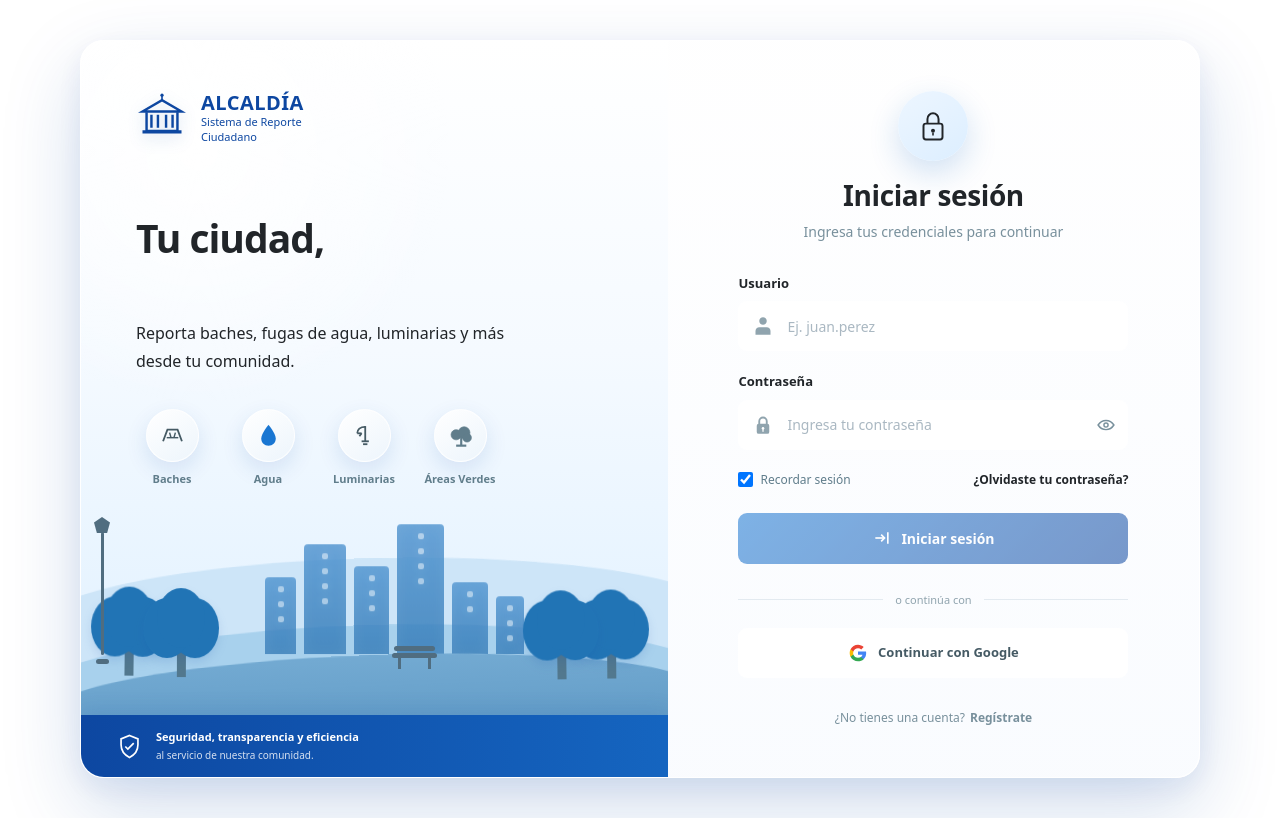
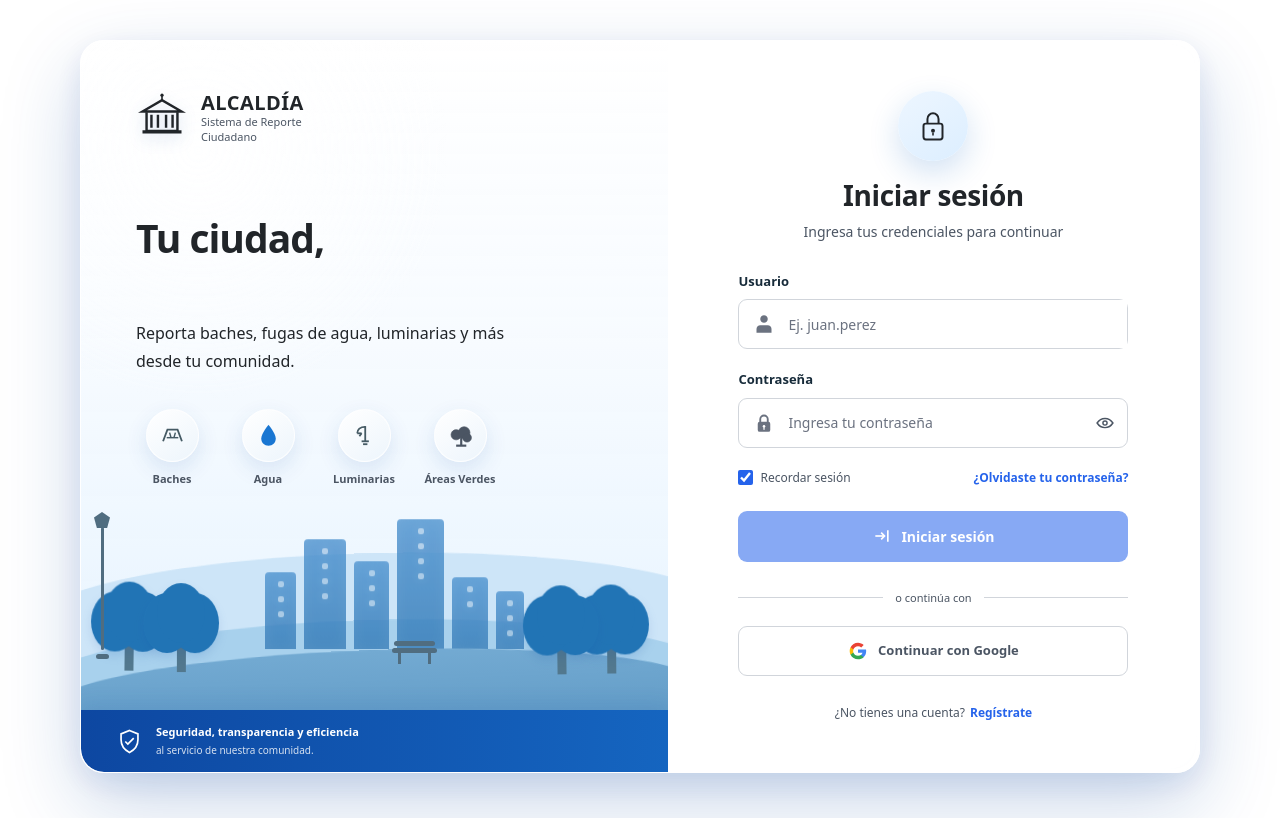
Before and after one commit to marcosmontenegro-2025031/ProyectoFinalBim4, an Angular app in the folder CivicFix/Frontend/: page /login in a window 1280 px wide. Built offline with nearby package versions, Linux system fonts and the light colour scheme.

Commit message:
fix: Se modifico el diseño

```diff
--- a/CivicFix/Frontend/src/app/components/login-usuario/login-usuario.css
+++ b/CivicFix/Frontend/src/app/components/login-usuario/login-usuario.css
@@ -38,25 +38,8 @@ body {
   color: var(--text);
   -webkit-font-smoothing: antialiased;
   -moz-osx-font-smoothing: grayscale;
-    background:
-        radial-gradient(
-            circle at 10% 15%,
-            rgba(33, 150, 243, .22),
-            transparent 30%
-        ),
-        radial-gradient(
-            circle at 90% 80%,
-            rgba(21, 101, 192, .20),
-            transparent 32%
-        ),
-        linear-gradient(
-            135deg,
-            #EAF3FF 0%,
-            #F5F9FD 45%,
-            #DCEBFA 100%
-        );
-    background-size: 140% 140%;
-    animation: backgroundMove 12s ease-in-out infinite alternate;
+  background: #DCEBFA;
+  overflow-x: hidden;
 }
 
 button,
@@ -64,23 +47,34 @@ input {
   font: inherit;
 }
 
-/* =========================================
-   LAYOUT BASE DE LA PÁGINA
-   (antes solo existía dentro de los @media;
-   faltaba la regla base que centra la tarjeta)
-========================================= */
+.background-video {
+  position: fixed;
+  top: 0;
+  left: 0;
+  width: 100vw;
+  height: 100vh;
+  object-fit: cover;
+  z-index: -2;
+  pointer-events: none;
+}
+
+.background-overlay {
+  position: fixed;
+  inset: 0;
+  z-index: -1;
+  pointer-events: none;
+  background: rgba(0, 0, 0, 0.12);
+}
 
 .page {
+  position: relative;
+  z-index: 1;
   min-height: 100vh;
   display: flex;
   align-items: center;
   justify-content: center;
   padding: 40px;
 }
-
-/* =========================================
-   FONDO DECORATIVO
-========================================= */
 
 body::before,
 body::after {
@@ -97,14 +91,14 @@ body::after {
 body::before {
   top: -100px;
   left: -80px;
-    background: rgba(33, 150, 243, .16);
+  background: rgba(33, 150, 243, 0.12);
   animation: floatingBlob 9s ease-in-out infinite;
 }
 
 body::after {
   right: -100px;
   bottom: -100px;
-    background: rgba(13, 71, 161, .14);
+  background: rgba(13, 71, 161, 0.10);
   animation: floatingBlob 11s ease-in-out infinite reverse;
 }
 
@@ -112,16 +106,17 @@ body::after {
   width: min(100%, 1120px);
   min-height: 680px;
   display: grid;
-    grid-template-columns: 1.05fr .95fr;
+  grid-template-columns: 1.05fr 0.95fr;
   overflow: hidden;
-    background: rgba(255, 255, 255, .90);
-    border: 1px solid rgba(255, 255, 255, .8);
+  background: rgba(255, 255, 255, 0.88);
+  border: 1px solid rgba(255, 255, 255, 0.8);
   border-radius: 24px;
   box-shadow:
-        0 30px 80px rgba(13, 71, 161, .18),
-        0 10px 30px rgba(13, 71, 161, .08);
-    backdrop-filter: blur(14px);
-    animation: cardAppear .8s cubic-bezier(.22, 1, .36, 1);
+    0 30px 80px rgba(13, 71, 161, 0.22),
+    0 10px 30px rgba(13, 71, 161, 0.10);
+  backdrop-filter: blur(10px);
+  -webkit-backdrop-filter: blur(10px);
+  animation: cardAppear 0.8s cubic-bezier(0.22, 1, 0.36, 1);
 }
 
 .information-panel {
@@ -131,15 +126,17 @@ body::after {
   background:
     radial-gradient(
       circle at 20% 15%,
-            rgba(255, 255, 255, .95),
+      rgba(255, 255, 255, 0.92),
       transparent 32%
     ),
     linear-gradient(
       180deg,
-            #FFFFFF 0%,
-            #F5FAFF 42%,
-            #DCEFFF 100%
+      rgba(255, 255, 255, 0.88) 0%,
+      rgba(245, 250, 255, 0.82) 42%,
+      rgba(220, 239, 255, 0.78) 100%
     );
+  backdrop-filter: blur(8px);
+  -webkit-backdrop-filter: blur(8px);
 }
 
 .information-content {
@@ -151,9 +148,9 @@ body::after {
 .municipality-logo {
   display: flex;
   align-items: center;
-    color: #0D47A1;
+  color: var(--blue-dark);
   gap: 13px;
-    animation: slideFromLeft .8s ease both;
+  animation: slideFromLeft 0.8s ease both;
 }
 
 .logo-svg {
@@ -161,21 +158,15 @@ body::after {
   height: 52px;
   flex: 0 0 auto;
   color: var(--blue-dark);
-    filter:
-        drop-shadow(
-            0 5px 8px rgba(13, 71, 161, .16)
-        );
+  filter: drop-shadow(0 5px 8px rgba(13, 71, 161, 0.16));
   transition:
-        transform .3s ease,
-        filter .3s ease;
+    transform 0.3s ease,
+    filter 0.3s ease;
 }
 
 .municipality-logo:hover .logo-svg {
   transform: translateY(-4px) rotate(-3deg);
-    filter:
-        drop-shadow(
-            0 9px 15px rgba(13, 71, 161, .24)
-        );
+  filter: drop-shadow(0 9px 15px rgba(13, 71, 161, 0.24));
 }
 
 .municipality-name {
@@ -187,23 +178,19 @@ body::after {
 .municipality-name strong {
   color: var(--blue-dark);
   font-size: 20px;
-    letter-spacing: .5px;
+  letter-spacing: 0.5px;
 }
 
 .municipality-name span {
-    color: var(--text-secondary);
+  color: #4b5563;
   font-size: 11px;
   line-height: 1.35;
 }
-
-/* =========================================
-   HERO
-========================================= */
 
 .hero-copy {
   margin-top: 72px;
   max-width: 440px;
-    animation: slideFromLeft .9s .12s ease both;
+  animation: slideFromLeft 0.9s 0.12s ease both;
 }
 
 .hero-copy h1 {
@@ -236,16 +223,12 @@ body::after {
   line-height: 1.7;
 }
 
-/* =========================================
-   CATEGORÍAS
-========================================= */
-
 .categories {
   display: flex;
   align-items: flex-start;
   gap: 24px;
   margin-top: 34px;
-    animation: slideFromLeft .9s .25s ease both;
+  animation: slideFromLeft 0.9s 0.25s ease both;
 }
 
 .category {
@@ -254,13 +237,13 @@ body::after {
   flex-direction: column;
   align-items: center;
   gap: 9px;
-    color: #607D8B;
+  color: #4b5563;
   font-size: 11px;
   font-weight: 600;
   white-space: nowrap;
   transition:
-        transform .3s ease,
-        color .3s ease;
+    transform 0.3s ease,
+    color 0.3s ease;
 }
 
 .category:hover {
@@ -282,19 +265,19 @@ body::after {
       #EDF5FC
     );
   color: #455A64;
-    border: 1px solid rgba(255, 255, 255, .8);
-    box-shadow:
-        0 8px 22px rgba(13, 71, 161, .12);
+  border: 1px solid rgba(255, 255, 255, 0.8);
+  box-shadow:
+    0 8px 22px rgba(13, 71, 161, 0.12);
   transition:
-        transform .3s ease,
-        box-shadow .3s ease,
-        background .3s ease;
+    transform 0.3s ease,
+    box-shadow 0.3s ease,
+    background 0.3s ease;
 }
 
 .category:hover .category-icon {
   transform: scale(1.08);
   box-shadow:
-        0 12px 28px rgba(21, 101, 192, .22);
+    0 12px 28px rgba(21, 101, 192, 0.22);
   background: #FFFFFF;
 }
 
@@ -307,8 +290,6 @@ body::after {
   color: #1976D2;
 }
 
-/* .green-icon: se quitaron los !important, ya que no
-   existe ninguna regla con mayor especificidad que compita */
 .category-icon.green-icon {
   color: var(--green);
 }
@@ -322,10 +303,6 @@ body::after {
   stroke: currentColor;
   fill: currentColor;
 }
-
-/* =========================================
-   ESCENA CIUDAD
-========================================= */
 
 .city-scene {
   position: absolute;
@@ -360,10 +337,6 @@ body::after {
     cityFloat 6s ease-in-out infinite alternate;
 }
 
-/* =========================================
-   COLINAS
-========================================= */
-
 .city-hill {
   position: absolute;
   left: -10%;
@@ -384,10 +357,6 @@ body::after {
   background: #A8D1ED;
   transform: rotate(2deg);
 }
-
-/* =========================================
-   EDIFICIOS
-========================================= */
 
 .buildings {
   position: absolute;
@@ -411,10 +380,10 @@ body::after {
       #4B91CF,
       #347AB7
     );
-    opacity: .82;
+  opacity: 0.82;
   border-radius: 4px 4px 0 0;
   box-shadow:
-        inset 0 0 15px rgba(255, 255, 255, .08);
+    inset 0 0 15px rgba(255, 255, 255, 0.08);
 }
 
 .building-a {
@@ -446,8 +415,6 @@ body::after {
   width: 28px;
   height: 58px;
 }
-
-/* Ventanas */
 
 .building span {
   position: relative;
@@ -455,17 +422,13 @@ body::after {
   width: 6px;
   height: 6px;
   margin: 9px auto 0;
-    background: rgba(255, 255, 255, .72);
+  background: rgba(255, 255, 255, 0.72);
   border-radius: 2px;
   box-shadow:
-        0 0 8px rgba(255, 255, 255, .25);
+    0 0 8px rgba(255, 255, 255, 0.25);
   animation:
     windowBlink 4s ease-in-out infinite;
 }
-
-/* =========================================
-   ÁRBOLES
-========================================= */
 
 .tree {
   position: absolute;
@@ -488,7 +451,7 @@ body::after {
     14px 10px 0 #2174B5;
   filter:
     drop-shadow(
-            0 5px 5px rgba(13, 71, 161, .12)
+      0 5px 5px rgba(13, 71, 161, 0.12)
     );
 }
 
@@ -505,25 +468,21 @@ body::after {
 
 .tree-two {
   left: 76px;
-    transform: scale(.75);
-    animation-delay: -.8s;
+  transform: scale(0.75);
+  animation-delay: -0.8s;
 }
 
 .tree-three {
   right: 33px;
-    transform: scale(.95);
+  transform: scale(0.95);
   animation-delay: -1.5s;
 }
 
 .tree-four {
   right: 83px;
-    transform: scale(.72);
+  transform: scale(0.72);
   animation-delay: -2s;
 }
-
-/* =========================================
-   LÁMPARA
-========================================= */
 
 .street-lamp {
   position: absolute;
@@ -571,14 +530,9 @@ body::after {
       18% 100%,
       0 35%
     );
-    /* usa la variable --yellow en vez del valor hardcodeado */
-    box-shadow:
-        0 0 20px rgba(249, 168, 37, .35);
-}
-
-/* =========================================
-   BANCA
-========================================= */
+  box-shadow:
+    0 0 20px rgba(249, 168, 37, 0.35);
+}
 
 .bench {
   position: absolute;
@@ -628,10 +582,6 @@ body::after {
 .leg-right {
   right: 6px;
 }
-
-/* =========================================
-   TERRENO
-========================================= */
 
 .ground {
   position: absolute;
@@ -650,10 +600,6 @@ body::after {
   transform: rotate(-2deg);
 }
 
-/* =========================================
-   FOOTER
-========================================= */
-
 .information-footer {
   position: absolute;
   z-index: 30;
@@ -665,7 +611,7 @@ body::after {
   align-items: center;
   gap: 11px;
   padding: 0 32px;
-    color: white;
+  color: #FFFFFF;
   background:
     linear-gradient(
       90deg,
@@ -673,7 +619,7 @@ body::after {
       #1565C0
     );
   box-shadow:
-        0 -5px 20px rgba(13, 71, 161, .12);
+    0 -5px 20px rgba(13, 71, 161, 0.12);
 }
 
 .footer-shield {
@@ -703,36 +649,25 @@ body::after {
 
 .footer-text span {
   font-size: 10px;
-    opacity: .82;
-}
-
-/* =========================================
-   LOGIN PANEL
-========================================= */
+  opacity: 0.82;
+}
 
 .login-panel {
   display: flex;
   align-items: center;
   justify-content: center;
   padding: 50px 65px;
-    background:
-        linear-gradient(
-            180deg,
-            rgba(255, 255, 255, .98),
-            rgba(250, 252, 255, .98)
-        );
+  background: rgba(255, 255, 255, 0.94);
+  backdrop-filter: blur(12px);
+  -webkit-backdrop-filter: blur(12px);
 }
 
 .login-card {
   width: 100%;
   max-width: 390px;
   animation:
-        slideFromRight .8s cubic-bezier(.22, 1, .36, 1);
-}
-
-/* =========================================
-   ICONO SEGURIDAD
-========================================= */
+    slideFromRight 0.8s cubic-bezier(0.22, 1, 0.36, 1);
+}
 
 .security-icon {
   width: 70px;
@@ -750,7 +685,7 @@ body::after {
       #DCEEFF
     );
   box-shadow:
-        0 10px 25px rgba(21, 101, 192, .12);
+    0 10px 25px rgba(21, 101, 192, 0.12);
   animation:
     iconPulse 3s ease-in-out infinite;
 }
@@ -759,10 +694,6 @@ body::after {
   width: 38px;
   height: 38px;
 }
-
-/* =========================================
-   TITULO LOGIN
-========================================= */
 
 .login-card h2 {
   color: var(--text);
@@ -770,31 +701,23 @@ body::after {
   font-size: 28px;
   line-height: 1.2;
   font-weight: 750;
-    letter-spacing: -.4px;
+  letter-spacing: -0.4px;
 }
 
 .login-subtitle {
   margin-top: 8px;
-    margin-bottom: 32px;
-    color: #78909C;
+  margin-bottom: 30px;
+  color: #4b5563;
   text-align: center;
   font-size: 14px;
   line-height: 1.5;
 }
 
-/* =========================================
-   FORMULARIO
-========================================= */
-
 .login-form {
   width: 100%;
 }
 
 .form-group {
-    /* FIX: sin position:relative aquí, .error-text (que es
-       position:absolute) se posicionaba respecto al viewport
-       en vez de respecto al campo, porque ningún ancestro
-       tenía position definido. */
   position: relative;
   margin-bottom: 21px;
 }
@@ -802,7 +725,7 @@ body::after {
 .form-group label {
   display: block;
   margin-bottom: 8px;
-    color: var(--text);
+  color: #172B3A;
   font-size: 13px;
   font-weight: 650;
 }
@@ -813,24 +736,24 @@ body::after {
   min-height: 50px;
   display: flex;
   align-items: center;
-    border: 1px solid var(--border);
+  border: 1px solid #d1d5db;
   border-radius: 9px;
   background: #FFFFFF;
   transition:
-        border-color .25s ease,
-        box-shadow .25s ease,
-        transform .25s ease;
+    border-color 0.2s ease,
+    box-shadow 0.2s ease,
+    transform 0.2s ease;
 }
 
 .input-wrapper:hover {
-    border-color: #B9CAD9;
+  border-color: #9ca3af;
 }
 
 .input-wrapper:focus-within {
-    border-color: var(--blue-primary);
-    box-shadow:
-        0 0 0 4px rgba(21, 101, 192, .09),
-        0 8px 20px rgba(21, 101, 192, .07);
+  border-color: #2563eb;
+  box-shadow:
+    0 0 0 4px rgba(37, 99, 235, 0.12),
+    0 8px 20px rgba(37, 99, 235, 0.08);
   transform: translateY(-1px);
 }
 
@@ -839,11 +762,11 @@ body::after {
   height: 20px;
   margin-left: 15px;
   flex: 0 0 auto;
-    color: #90A4AE;
+  color: #6b7280;
 }
 
 .input-wrapper:focus-within .input-icon {
-    color: var(--blue-primary);
+  color: #2563eb;
 }
 
 .input-wrapper input {
@@ -854,18 +777,14 @@ body::after {
   border: 0;
   outline: 0;
   color: var(--text);
-    background: transparent;
+  background: #FFFFFF;
   font-size: 14px;
 }
 
 .input-wrapper input::placeholder {
-    color: #AAB8C2;
+  color: #6b7280;
   opacity: 1;
 }
-
-/* =========================================
-   ERROR
-========================================= */
 
 .error-text {
   position: absolute;
@@ -875,12 +794,8 @@ body::after {
   font-size: 11px;
   font-weight: 500;
   animation:
-        errorAppear .25s ease;
-}
-
-/* =========================================
-   PASSWORD
-========================================= */
+    errorAppear 0.25s ease;
+}
 
 .password-button {
   width: 44px;
@@ -891,15 +806,15 @@ body::after {
   flex: 0 0 auto;
   border: 0;
   background: transparent;
-    color: #78909C;
+  color: #4b5563;
   cursor: pointer;
   transition:
-        color .2s ease,
-        transform .2s ease;
+    color 0.2s ease,
+    transform 0.2s ease;
 }
 
 .password-button:hover {
-    color: var(--blue-primary);
+  color: #2563eb;
   transform: scale(1.1);
 }
 
@@ -907,10 +822,6 @@ body::after {
   width: 20px;
   height: 20px;
 }
-
-/* =========================================
-   OPCIONES
-========================================= */
 
 .login-options {
   display: flex;
@@ -925,7 +836,7 @@ body::after {
   display: flex;
   align-items: center;
   gap: 7px;
-    color: #607D8B;
+  color: #4b5563;
   font-size: 12px;
   cursor: pointer;
 }
@@ -934,26 +845,22 @@ body::after {
   width: 15px;
   height: 15px;
   margin: 0;
-    accent-color: var(--blue-primary);
+  accent-color: #2563eb;
   cursor: pointer;
 }
 
 .forgot-password {
-    color: var(--blue-primary);
+  color: #2563eb;
   font-size: 12px;
   font-weight: 650;
   text-decoration: none;
-    transition: color .2s ease;
+  transition: color 0.2s ease;
 }
 
 .forgot-password:hover {
-    color: var(--blue-dark);
+  color: #1d4ed8;
   text-decoration: underline;
 }
-
-/* =========================================
-   BOTON LOGIN
-========================================= */
 
 .login-button {
   width: 100%;
@@ -964,23 +871,18 @@ body::after {
   gap: 9px;
   border: 0;
   border-radius: 9px;
-    color: white;
-    background:
-        linear-gradient(
-            135deg,
-            #1976D2,
-            #0D47A1
-        );
+  color: #FFFFFF;
+  background: #2563eb;
   font-size: 14px;
   font-weight: 650;
   cursor: pointer;
   box-shadow:
-        0 8px 20px rgba(21, 101, 192, .20);
+    0 8px 20px rgba(37, 99, 235, 0.22);
   transition:
-        transform .25s ease,
-        box-shadow .25s ease,
-        filter .25s ease,
-        opacity .25s ease;
+    background-color 0.2s ease,
+    transform 0.2s ease,
+    box-shadow 0.2s ease,
+    opacity 0.2s ease;
 }
 
 .login-button svg {
@@ -989,27 +891,28 @@ body::after {
 }
 
 .login-button:hover:not(:disabled) {
-    transform: translateY(-3px);
-    box-shadow:
-        0 14px 28px rgba(21, 101, 192, .28);
-    filter: brightness(1.06);
+  background: #1d4ed8;
+  transform: translateY(-2px);
+  box-shadow:
+    0 12px 25px rgba(37, 99, 235, 0.28);
 }
 
 .login-button:active:not(:disabled) {
-    transform: translateY(-1px);
-    box-shadow:
-        0 7px 15px rgba(21, 101, 192, .20);
+  background: #1e40af;
+  transform: translateY(0);
+  box-shadow:
+    0 6px 14px rgba(37, 99, 235, 0.20);
 }
 
 .login-button:disabled {
-    opacity: .55;
+  opacity: 0.55;
   cursor: not-allowed;
   box-shadow: none;
   transform: none;
 }
 
 .login-button:disabled:hover {
-    filter: none;
+  background: #2563eb;
 }
 
 .login-error {
@@ -1020,18 +923,15 @@ body::after {
   align-items: center;
   justify-content: center;
   text-align: center;
-    border: 1px solid rgba(198, 40, 40, .18);
+  border: 1px solid rgba(198, 40, 40, 0.18);
   border-radius: 8px;
   color: #B71C1C;
   background: #FFF4F4;
   font-size: 12px;
   line-height: 1.45;
-    animation: errorAppear .25s ease;
-}
-
-/* =========================================
-   DIVISOR
-========================================= */
+  animation:
+    errorAppear 0.25s ease;
+}
 
 .divider {
   display: flex;
@@ -1043,18 +943,14 @@ body::after {
 .divider span {
   flex: 1;
   height: 1px;
-    background: #E3EAF0;
+  background: #D1D5DB;
 }
 
 .divider small {
   flex: 0 0 auto;
-    color: #90A4AE;
+  color: #4b5563;
   font-size: 11px;
 }
-
-/* =========================================
-   GOOGLE
-========================================= */
 
 .google-button {
   width: 100%;
@@ -1063,18 +959,18 @@ body::after {
   align-items: center;
   justify-content: center;
   gap: 10px;
-    border: 1px solid var(--border);
+  border: 1px solid #d1d5db;
   border-radius: 9px;
-    color: #455A64;
-    background: white;
+  color: #4b5563;
+  background: #FFFFFF;
   font-size: 13px;
   font-weight: 550;
   cursor: pointer;
   transition:
-        background .25s ease,
-        border-color .25s ease,
-        box-shadow .25s ease,
-        transform .25s ease;
+    background 0.25s ease,
+    border-color 0.25s ease,
+    box-shadow 0.25s ease,
+    transform 0.25s ease;
 }
 
 .google-button svg {
@@ -1084,15 +980,11 @@ body::after {
 
 .google-button:hover {
   background: #FAFCFE;
-    border-color: #BFCEDB;
-    box-shadow:
-        0 7px 18px rgba(13, 71, 161, .08);
+  border-color: #9ca3af;
+  box-shadow:
+    0 7px 18px rgba(13, 71, 161, 0.08);
   transform: translateY(-2px);
 }
-
-/* =========================================
-   REGISTRO
-========================================= */
 
 .register {
   display: flex;
@@ -1100,34 +992,30 @@ body::after {
   justify-content: center;
   flex-wrap: wrap;
   gap: 5px;
-    margin-top: 31px;
+  margin-top: 28px;
   text-align: center;
   font-size: 12px;
-    color: #78909C;
+  color: #4b5563;
 }
 
 .register a {
-    color: var(--blue-primary);
+  color: #2563eb;
   font-weight: 650;
   text-decoration: none;
-    transition: color .2s ease;
+  transition: color 0.2s ease;
 }
 
 .register a:hover {
-    color: var(--blue-dark);
+  color: #1d4ed8;
   text-decoration: underline;
 }
-
-/* =========================================
-   ANIMACIONES
-========================================= */
 
 @keyframes cardAppear {
   from {
     opacity: 0;
     transform:
       translateY(25px)
-            scale(.97);
+      scale(0.97);
   }
 
   to {
@@ -1188,7 +1076,7 @@ body::after {
   100% {
     transform:
       translate(-15px, 35px)
-            scale(.95);
+      scale(0.95);
   }
 }
 
@@ -1254,11 +1142,11 @@ body::after {
   0%,
   80%,
   100% {
-        opacity: .72;
+    opacity: 0.72;
   }
 
   85% {
-        opacity: .95;
+    opacity: 0.95;
   }
 }
 
@@ -1266,12 +1154,12 @@ body::after {
   0%,
   100% {
     box-shadow:
-            0 10px 25px rgba(21, 101, 192, .12);
+      0 10px 25px rgba(21, 101, 192, 0.12);
   }
 
   50% {
     box-shadow:
-            0 12px 32px rgba(21, 101, 192, .22);
+      0 12px 32px rgba(21, 101, 192, 0.22);
   }
 }
 
@@ -1287,10 +1175,6 @@ body::after {
   }
 }
 
-/* =========================================
-   TABLET
-========================================= */
-
 @media (max-width: 900px) {
   .page {
     padding: 25px;
@@ -1330,10 +1214,6 @@ body::after {
     padding: 40px 35px;
   }
 }
-
-/* =========================================
-   MÓVIL
-========================================= */
 
 @media (max-width: 700px) {
   .page {
@@ -1453,34 +1333,34 @@ body::after {
 
   .tree-one {
     left: 18px;
-        transform: scale(.72);
+    transform: scale(0.72);
   }
 
   .tree-two {
     left: 55px;
-        transform: scale(.55);
+    transform: scale(0.55);
   }
 
   .tree-three {
     right: 18px;
-        transform: scale(.68);
+    transform: scale(0.68);
   }
 
   .tree-four {
     right: 55px;
-        transform: scale(.52);
+    transform: scale(0.52);
   }
 
   .street-lamp {
     left: 7px;
     bottom: 28px;
-        transform: scale(.7);
+    transform: scale(0.7);
     transform-origin: bottom left;
   }
 
   .bench {
     bottom: 27px;
-        transform: scale(.75);
+    transform: scale(0.75);
     transform-origin: bottom center;
   }
 
@@ -1503,9 +1383,6 @@ body::after {
   }
 
   .login-card {
-        /* FIX: consistencia con el max-width base (390px);
-           antes subía a 400px en móvil, lo cual era
-           contradictorio con un enfoque mobile-first */
     max-width: 390px;
   }
 
@@ -1520,6 +1397,7 @@ body::after {
 
   .login-subtitle {
     font-size: 13px;
+    margin-bottom: 28px;
   }
 
   .form-group label {
@@ -1540,10 +1418,6 @@ body::after {
     font-size: 13px;
   }
 }
-
-/* =========================================
-   MÓVILES PEQUEÑOS
-========================================= */
 
 @media (max-width: 400px) {
   .information-panel {
@@ -1600,17 +1474,12 @@ body::after {
   }
 }
 
-/* =========================================
-   REDUCIR ANIMACIONES SI EL USUARIO
-   LO PREFIERE
-========================================= */
-
 @media (prefers-reduced-motion: reduce) {
   *,
   *::before,
   *::after {
-        animation-duration: .01ms !important;
+    animation-duration: 0.01ms !important;
     animation-iteration-count: 1 !important;
-        transition-duration: .01ms !important;
-    }
-}
+    transition-duration: 0.01ms !important;
+  }
+}
```
Lines whose indentation alone changed are shown as unchanged.
